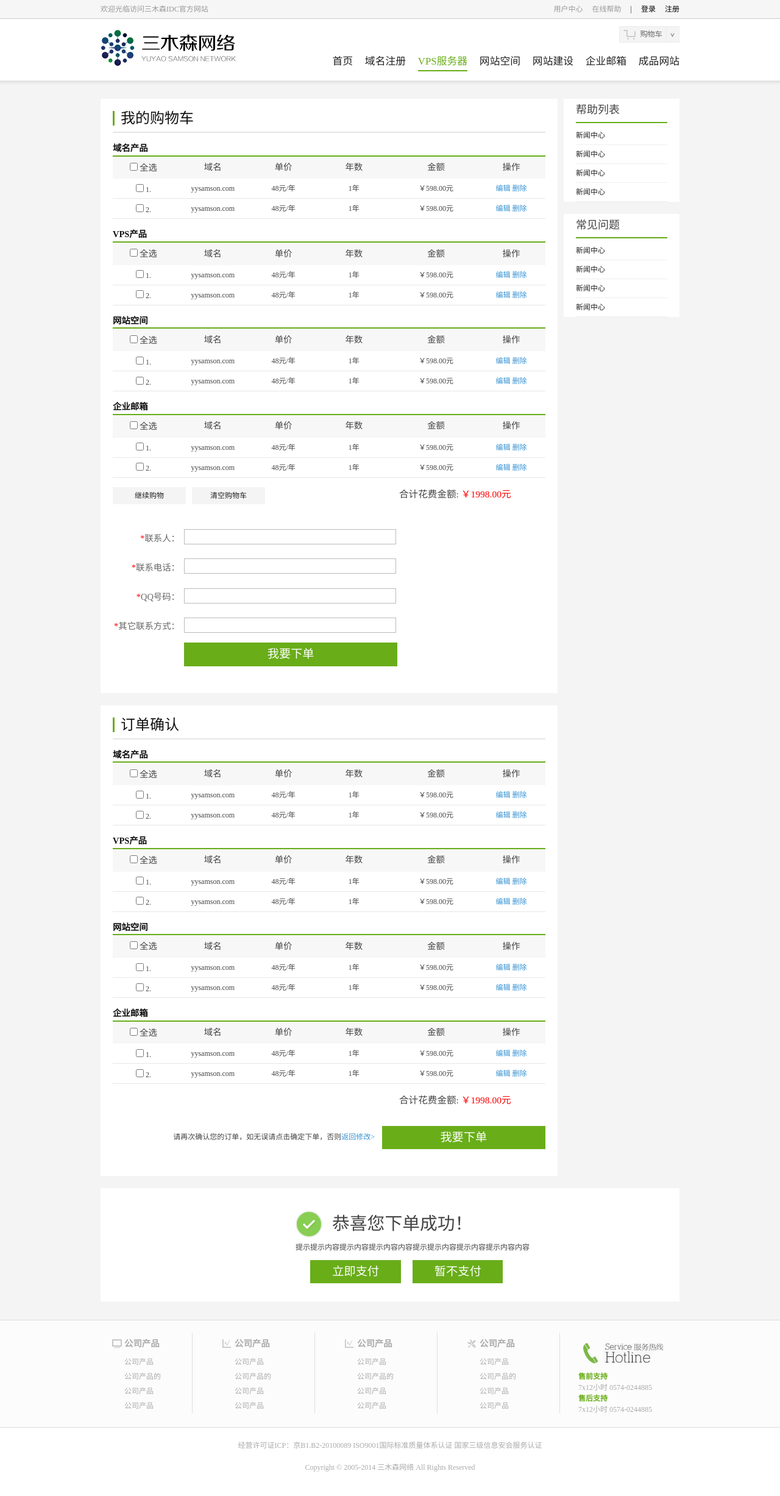
After one commit to yysamson/idc-html, a PHP site: page /gouwuche.php in a window 1280 px wide. The commit adds this page. Shown: the whole page at 61% size. Run offline with PHP 8.4, Linux system fonts and the light colour scheme.

Commit message:
购物车页面

```diff
--- a/css/layout.css
+++ b/css/layout.css
@@ -774,6 +774,7 @@ h1,h2.news-name-title{
 .xiugai{
     font-size: 2.4em;
     padding-left: 60px;
+    line-height: 2em;
 
 }
 .xiugai1{
@@ -799,3 +800,26 @@ h1,h2.news-name-title{
 .zhuce .header{
     font-size: 1.2em;
 }
+.gouwuche{
+    margin-top: 15px;
+}
+.gouwuche h2{
+    font-size: 1.2em;
+    margin: 0;
+    padding: 0;
+    font-weight: 900;
+}
+
+.gouwuche1{
+    background-color: #f4f4f4;
+    text-align: center;
+    padding: 5px;
+}
+.gouwuche2{
+    font-size: 1.3em;
+}
+.user-dingdan-xiugai1{
+    margin-top: 30px;
+    text-align: right;
+    line-height: 3em;
+}
--- a/daohang.php
+++ b/daohang.php
@@ -18,6 +18,7 @@
             <li><a href="bangzhuliebiao.php" target="_blank">在线帮助问题列表</a></li>
             <li><a href="help-xiangqing.php" target="_blank">在线帮助问题详情页</a></li>
             <li><a href="huiyuandenglu.php" target="_blank">会员登录</a></li>
+            <li><a href="gouwuche.php" target="_blank">购物车</a></li>
         </ul>
     </div>
 <?php include 'footer.php' ?>
--- /dev/null
+++ b/gouwuche.php
@@ -0,0 +1,311 @@
+<?php include 'header.php' ?>
+    <div class="container">
+        <main class="span-19">
+            <div class="xiangqing span-18">
+                <div class="span-18 news-name">
+                   <h2 class="news-name-title">我的购物车</h2>
+                </div>
+                  <div class="gouwuche span-18">
+                    <h2>域名产品</h2>
+                        <table width="100%" id="mytab" class="mail-peizhi-tr">
+                            <thead class="user-yuming">
+                            <th width="10%"><input type="checkbox">全选</th>
+                            <th width="15%">域名</th>
+                            <th width="10%">单价</th>
+                            <th width="15%">年数</th>
+                            <th width="15%">金额</th>
+                            <th width="12%">操作</th>
+                            <tr>
+                                <td><input type="checkbox">1.</td>
+                                <td>yysamson.com</td>
+                                <td>48元/年</td>
+                                <td>1年</td>
+                                <td>￥598.00元</td>
+                                <td><a class="cl-blue-light">编辑</a> <a class="cl-blue-light">删除</a></td>
+                            </tr>
+                            <tr>
+                                <td><input type="checkbox">2.</td>
+                                <td>yysamson.com</td>
+                                <td>48元/年</td>
+                                <td>1年</td>
+                                <td>￥598.00元</td>
+                                <td><a class="cl-blue-light">编辑</a> <a class="cl-blue-light">删除</a></td>
+                            </tr>
+                        </table>
+                  </div>
+                <div class="gouwuche span-18">
+                    <h2>VPS产品</h2>
+                    <table width="100%" id="mytab" class="mail-peizhi-tr">
+                        <thead class="user-yuming">
+                        <th width="10%"><input type="checkbox">全选</th>
+                        <th width="15%">域名</th>
+                        <th width="10%">单价</th>
+                        <th width="15%">年数</th>
+                        <th width="15%">金额</th>
+                        <th width="12%">操作</th>
+                        <tr>
+                            <td><input type="checkbox">1.</td>
+                            <td>yysamson.com</td>
+                            <td>48元/年</td>
+                            <td>1年</td>
+                            <td>￥598.00元</td>
+                            <td><a class="cl-blue-light">编辑</a> <a class="cl-blue-light">删除</a></td>
+                        </tr>
+                        <tr>
+                            <td><input type="checkbox">2.</td>
+                            <td>yysamson.com</td>
+                            <td>48元/年</td>
+                            <td>1年</td>
+                            <td>￥598.00元</td>
+                            <td><a class="cl-blue-light">编辑</a> <a class="cl-blue-light">删除</a></td>
+                        </tr>
+                    </table>
+                </div>
+
+                <div class="gouwuche span-18">
+                    <h2>网站空间</h2>
+                    <table width="100%" id="mytab" class="mail-peizhi-tr">
+                        <thead class="user-yuming">
+                        <th width="10%"><input type="checkbox">全选</th>
+                        <th width="15%">域名</th>
+                        <th width="10%">单价</th>
+                        <th width="15%">年数</th>
+                        <th width="15%">金额</th>
+                        <th width="12%">操作</th>
+                        <tr>
+                            <td><input type="checkbox">1.</td>
+                            <td>yysamson.com</td>
+                            <td>48元/年</td>
+                            <td>1年</td>
+                            <td>￥598.00元</td>
+                            <td><a class="cl-blue-light">编辑</a> <a class="cl-blue-light">删除</a></td>
+                        </tr>
+                        <tr>
+                            <td><input type="checkbox">2.</td>
+                            <td>yysamson.com</td>
+                            <td>48元/年</td>
+                            <td>1年</td>
+                            <td>￥598.00元</td>
+                            <td><a class="cl-blue-light">编辑</a> <a class="cl-blue-light">删除</a></td>
+                        </tr>
+                    </table>
+                </div>
+
+                <div class="gouwuche span-18">
+                    <h2>企业邮箱</h2>
+                    <table width="100%" id="mytab" class="mail-peizhi-tr">
+                        <thead class="user-yuming">
+                        <th width="10%"><input type="checkbox">全选</th>
+                        <th width="15%">域名</th>
+                        <th width="10%">单价</th>
+                        <th width="15%">年数</th>
+                        <th width="15%">金额</th>
+                        <th width="12%">操作</th>
+                        <tr>
+                            <td><input type="checkbox">1.</td>
+                            <td>yysamson.com</td>
+                            <td>48元/年</td>
+                            <td>1年</td>
+                            <td>￥598.00元</td>
+                            <td><a class="cl-blue-light">编辑</a> <a class="cl-blue-light">删除</a></td>
+                        </tr>
+                        <tr>
+                            <td><input type="checkbox">2.</td>
+                            <td>yysamson.com</td>
+                            <td>48元/年</td>
+                            <td>1年</td>
+                            <td>￥598.00元</td>
+                            <td><a class="cl-blue-light">编辑</a> <a class="cl-blue-light">删除</a></td>
+                        </tr>
+                    </table>
+                </div>
+
+                <div class="gouwuche span-18">
+                   <a class="span-3 gouwuche1">继续购物</a>
+                    <a class="span-3 gouwuche1">清空购物车</a>
+                   <span class="span-6 right gouwuche2">合计花费金额: <span class="cl-red">￥1998.00元</span></span>
+                </div>
+
+                <div class="span-13  user-ziliao-xiugai1">
+                    <form class="span-13">
+                        <div class="fm-row span-13">
+                            <label class="span-3"><span class="cl-red">*</span>联系人：</label>
+                            <input class="span-9 last" type="text">
+                        </div>
+                        <div class="fm-row span-13">
+                            <label class="span-3"><span class="cl-red">*</span>联系电话：</label>
+                            <input class="span-9 last" type="text">
+                        </div>
+                        <div class="fm-row span-13">
+                            <label class="span-3"><span class="cl-red">*</span>QQ号码：</label>
+                            <input class="span-9 last" type="text">
+                        </div>
+                        <div class="fm-row span-13">
+                            <label class="span-3"><span class="cl-red">*</span>其它联系方式：</label>
+                            <input class="span-9 last" type="text">
+                        </div>
+
+                        <div class="fm-row span-12 last">
+                            <label class="span-3">&nbsp;</label>
+                            <button class="btn large span-9 last">我要下单</button>
+                        </div>
+                    </form>
+                </div>
+            </div>
+        </main>
+        <div class="span-5 last">
+            <?php include 'right-help.php' ?>
+        </div>
+    </div>
+
+
+    <div class="container">
+        <main class="span-19">
+            <div class="xiangqing span-18">
+                <div class="span-18 news-name">
+                    <h2 class="news-name-title">订单确认</h2>
+                </div>
+                <div class="gouwuche span-18">
+                    <h2>域名产品</h2>
+                    <table width="100%" id="mytab" class="mail-peizhi-tr">
+                        <thead class="user-yuming">
+                        <th width="10%"><input type="checkbox">全选</th>
+                        <th width="15%">域名</th>
+                        <th width="10%">单价</th>
+                        <th width="15%">年数</th>
+                        <th width="15%">金额</th>
+                        <th width="12%">操作</th>
+                        <tr>
+                            <td><input type="checkbox">1.</td>
+                            <td>yysamson.com</td>
+                            <td>48元/年</td>
+                            <td>1年</td>
+                            <td>￥598.00元</td>
+                            <td><a class="cl-blue-light">编辑</a> <a class="cl-blue-light">删除</a></td>
+                        </tr>
+                        <tr>
+                            <td><input type="checkbox">2.</td>
+                            <td>yysamson.com</td>
+                            <td>48元/年</td>
+                            <td>1年</td>
+                            <td>￥598.00元</td>
+                            <td><a class="cl-blue-light">编辑</a> <a class="cl-blue-light">删除</a></td>
+                        </tr>
+                    </table>
+                </div>
+                <div class="gouwuche span-18">
+                    <h2>VPS产品</h2>
+                    <table width="100%" id="mytab" class="mail-peizhi-tr">
+                        <thead class="user-yuming">
+                        <th width="10%"><input type="checkbox">全选</th>
+                        <th width="15%">域名</th>
+                        <th width="10%">单价</th>
+                        <th width="15%">年数</th>
+                        <th width="15%">金额</th>
+                        <th width="12%">操作</th>
+                        <tr>
+                            <td><input type="checkbox">1.</td>
+                            <td>yysamson.com</td>
+                            <td>48元/年</td>
+                            <td>1年</td>
+                            <td>￥598.00元</td>
+                            <td><a class="cl-blue-light">编辑</a> <a class="cl-blue-light">删除</a></td>
+                        </tr>
+                        <tr>
+                            <td><input type="checkbox">2.</td>
+                            <td>yysamson.com</td>
+                            <td>48元/年</td>
+                            <td>1年</td>
+                            <td>￥598.00元</td>
+                            <td><a class="cl-blue-light">编辑</a> <a class="cl-blue-light">删除</a></td>
+                        </tr>
+                    </table>
+                </div>
+
+                <div class="gouwuche span-18">
+                    <h2>网站空间</h2>
+                    <table width="100%" id="mytab" class="mail-peizhi-tr">
+                        <thead class="user-yuming">
+                        <th width="10%"><input type="checkbox">全选</th>
+                        <th width="15%">域名</th>
+                        <th width="10%">单价</th>
+                        <th width="15%">年数</th>
+                        <th width="15%">金额</th>
+                        <th width="12%">操作</th>
+                        <tr>
+                            <td><input type="checkbox">1.</td>
+                            <td>yysamson.com</td>
+                            <td>48元/年</td>
+                            <td>1年</td>
+                            <td>￥598.00元</td>
+                            <td><a class="cl-blue-light">编辑</a> <a class="cl-blue-light">删除</a></td>
+                        </tr>
+                        <tr>
+                            <td><input type="checkbox">2.</td>
+                            <td>yysamson.com</td>
+                            <td>48元/年</td>
+                            <td>1年</td>
+                            <td>￥598.00元</td>
+                            <td><a class="cl-blue-light">编辑</a> <a class="cl-blue-light">删除</a></td>
+                        </tr>
+                    </table>
+                </div>
+
+                <div class="gouwuche span-18">
+                    <h2>企业邮箱</h2>
+                    <table width="100%" id="mytab" class="mail-peizhi-tr">
+                        <thead class="user-yuming">
+                        <th width="10%"><input type="checkbox">全选</th>
+                        <th width="15%">域名</th>
+                        <th width="10%">单价</th>
+                        <th width="15%">年数</th>
+                        <th width="15%">金额</th>
+                        <th width="12%">操作</th>
+                        <tr>
+                            <td><input type="checkbox">1.</td>
+                            <td>yysamson.com</td>
+                            <td>48元/年</td>
+                            <td>1年</td>
+                            <td>￥598.00元</td>
+                            <td><a class="cl-blue-light">编辑</a> <a class="cl-blue-light">删除</a></td>
+                        </tr>
+                        <tr>
+                            <td><input type="checkbox">2.</td>
+                            <td>yysamson.com</td>
+                            <td>48元/年</td>
+                            <td>1年</td>
+                            <td>￥598.00元</td>
+                            <td><a class="cl-blue-light">编辑</a> <a class="cl-blue-light">删除</a></td>
+                        </tr>
+                    </table>
+                </div>
+
+                <div class="gouwuche span-18">
+                    <a class="span-3"></a>
+                    <a class="span-3"></a>
+                    <span class="span-6 right gouwuche2">合计花费金额: <span class="cl-red">￥1998.00元</span></span>
+                </div>
+
+                <div class="span-18  user-dingdan-xiugai1">
+                 <span class="span-11">请再次确认您的订单，如无误请点击确定下单，否则<a class="cl-blue-light">返回修改></a></span>
+                 <a class="btn large span-6 last right">我要下单</a>
+
+                </div>
+            </div>
+        </main>
+    </div>
+
+    <div class="container user-yanzheng bg-cl-white">
+        <main class="span-21 register">
+            <div class="span-13 prepend-8 ">
+                <span class="span-13 xiugai icon icon-ok">恭喜您下单成功！</span>
+                <span class="span-13">提示提示内容提示内容提示内容内容提示提示内容提示内容提示内容内容</span>
+                <span class="span-9 xiugai1 ">
+                    <a class="btn large span-3 last right">暂不支付</a>
+                    <a class="btn large span-3 last right">立即支付</a>
+                </span>
+            </div>
+        </main>
+
+    </div>
+<?php include 'footer.php' ?>
```
